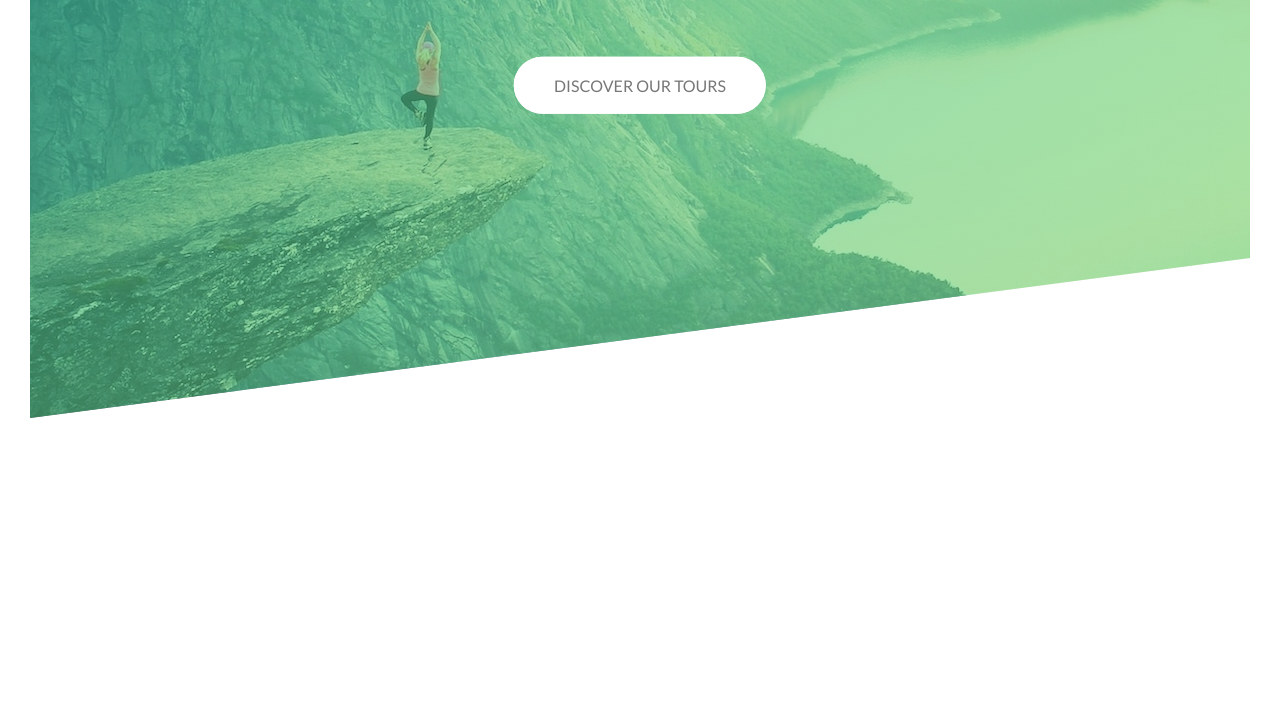
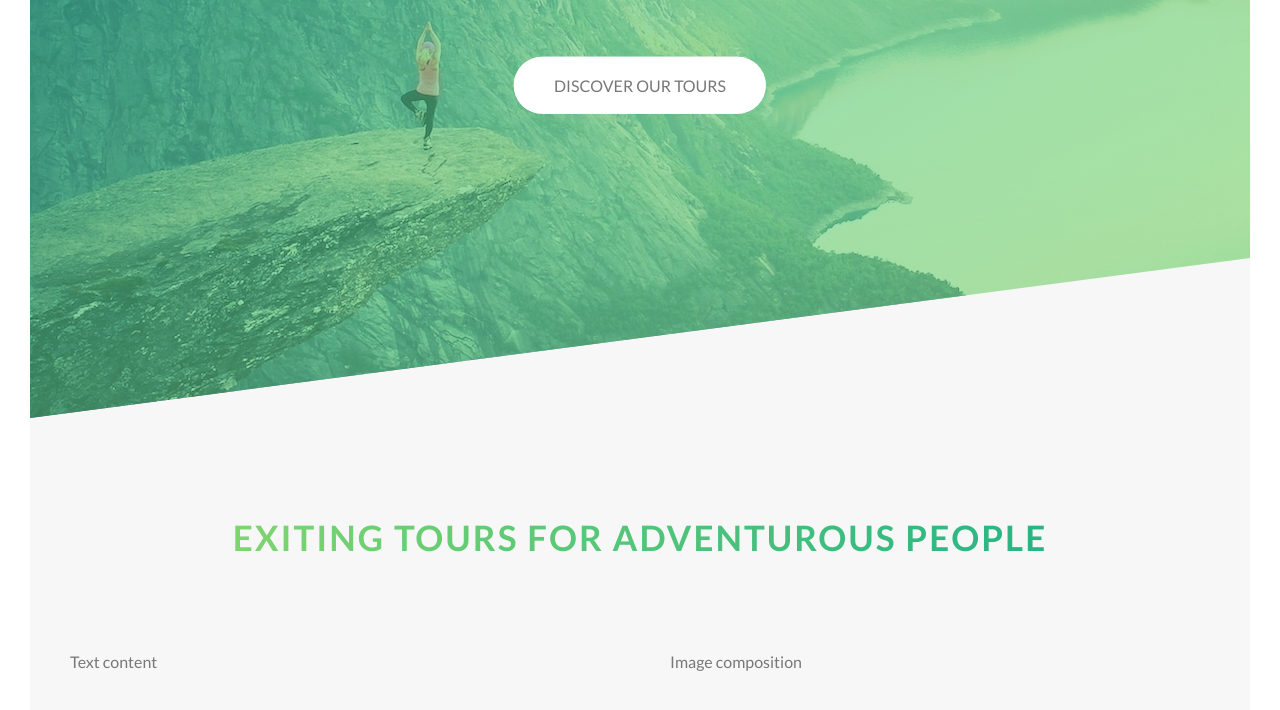
Before and after one commit to solidstatejake/Natours, a website: page index.html in a window 1280 px wide. Shown: the part 372-1082 px from the top of the page. Before the commit the page ends 820 px from the top, so only its background shows below. Drawn offline with Linux system fonts and the light colour scheme.

Commit message:
Began creating the second section of the landing page.

```diff
--- a/index.html
+++ b/index.html
@@ -32,6 +32,29 @@
 
     </header>
 
+
+    <main>
+        <section class="section-about">
+            <div class="u-center-text u-margin-bottom-8">
+                <h2 class="heading-secondary">
+                    Exiting tours for adventurous people
+                </h2>
+            </div>
+
+            <div class="row">
+
+                <div class="col-1-of-2">
+                    Text content
+                </div>
+
+                <div class="col-1-of-2">
+                    Image composition
+                </div>
+
+
+            </div>
+        </section>
+    </main>
 
     <!--<section class='grid-test'>-->
 
--- a/sass/abstracts/_variables.scss
+++ b/sass/abstracts/_variables.scss
@@ -2,6 +2,7 @@
 $black: #000;
 $white: #FFF;
 $grey: #777;
+$light-grey-1: #f7f7f7;
 $light-green: #7ED56F;
 $light-green-translucent: rgba(40, 180, 131, 0.6);
 $medium-green: #55C57A;
--- a/sass/base/_typography.scss
+++ b/sass/base/_typography.scss
@@ -29,3 +29,22 @@ body {
     }
 
 }
+
+.heading-secondary {
+    font-size: 3.5rem;
+    text-transform: uppercase;
+    font-weight: 700;
+    display: inline-block;
+    background-image: linear-gradient(to right , $light-green, $dark-green);
+    //make so background image is clipped to be exactly the size of the text. Thus, if the
+    //text is not transparent,then we will not see the background image; in the case, the
+    //linear gradient.
+    -webkit-background-clip: text;
+    color: transparent;
+    letter-spacing: .2rem;
+    transition: all .2s;
+    &:hover {
+        transform: skewY(2deg) skewX(15deg) scale(1.1);
+        text-shadow: .5rem 1rem 2rem rgba($black, 0.2);
+    }
+}
--- a/sass/base/_utilities.scss
+++ b/sass/base/_utilities.scss
@@ -0,0 +1,7 @@
+.u-center-text {
+    text-align: center;
+}
+
+.u-margin-bottom-8 {
+    margin-bottom: 8rem;
+}
--- a/sass/layout/_grid.scss
+++ b/sass/layout/_grid.scss
@@ -3,7 +3,6 @@
 
 .row {
     max-width:        $grid-width;
-    background-color: $grid-element-background;
     margin:           0 auto;
     // Apply margin-bottom to all children of .row EXCEPT last-child.
     &:not(:last-child) {
@@ -15,11 +14,11 @@
     // This selector selects all elements in the DOM with a class that
     // starts with (note the '^' before the equals sign) 'col-'
     [class^='col-']{
-        background-color: orangered;
         float:            left;
         &:not(:last-child) {
             margin-right: $gutter-horizontal;
         }
+
     }
 
     .col-1-of-2 {
--- a/sass/pages/_home.scss
+++ b/sass/pages/_home.scss
@@ -0,0 +1,6 @@
+.section-about {
+    background-color: $light-grey-1;
+    padding: 25rem 0;
+    margin-top: -20vh;
+
+}
```
Also changed, not shown: css/style.css.
